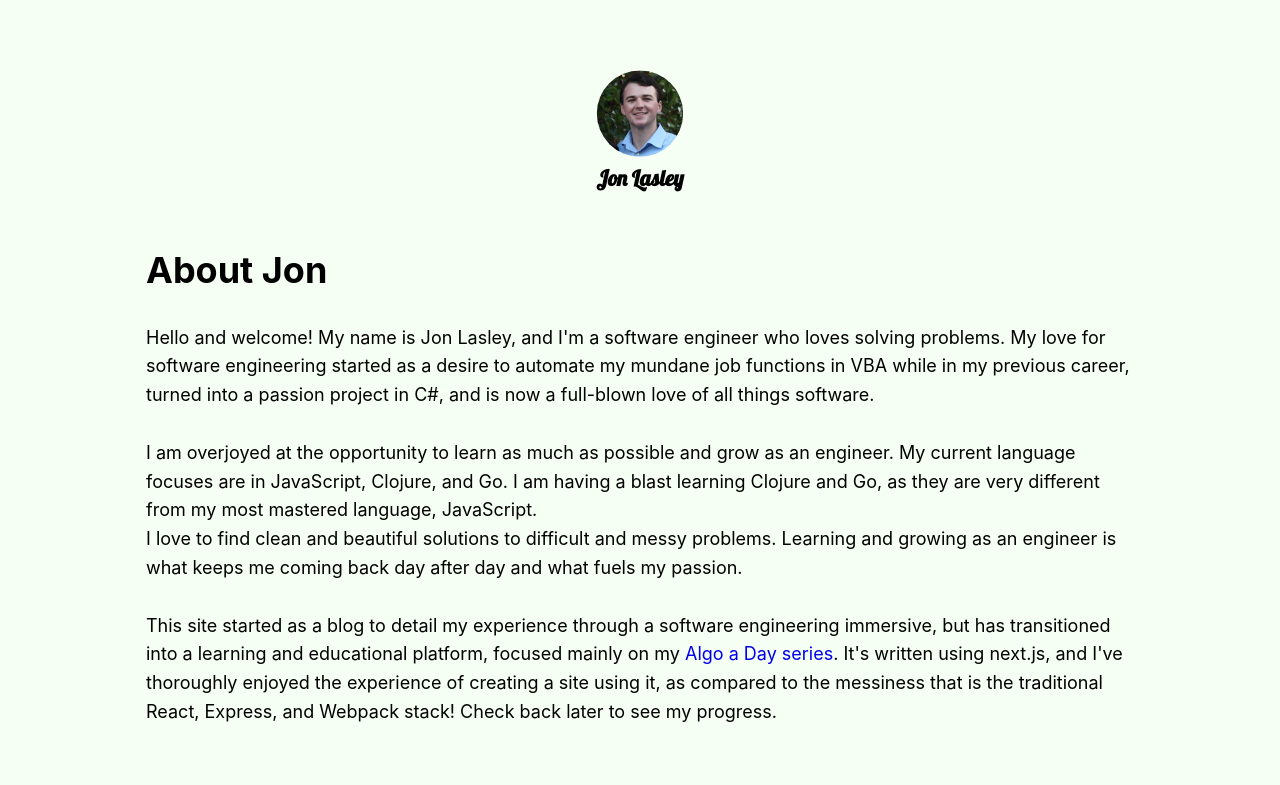
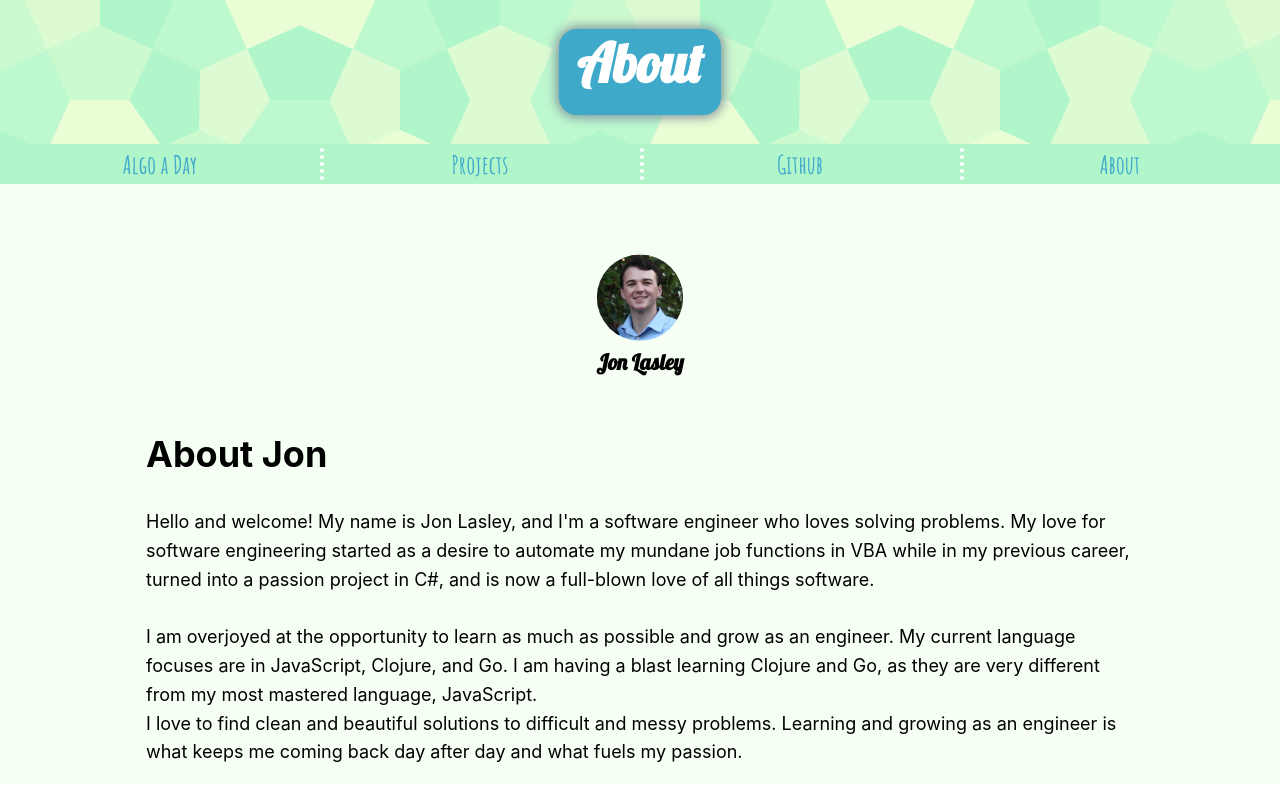
Before and after one commit to jclasley/codingBlog, a Next.js app: page /about in a window 1280 px wide. Shown: the top 785 px of the page. Built offline with nearby package versions, Linux system fonts and the light colour scheme.

Commit message:
Formatting

```diff
--- a/pages/about.js
+++ b/pages/about.js
@@ -1,14 +1,35 @@
 import Head from 'next/head'
 import Link from 'next/link'
 import Layout from '../components/layout'
+import Header from '../components/header'
+import Linkbar from '../components/Linkbar';
 
 export default function About() {
   return (
     <>
-      <Layout>
         <Head>
           <title>About me</title>
         </Head>
+        <Header title="About" />
+        <Linkbar links={[
+          {
+            src: '/algo',
+            name: 'Algo a Day'
+          },
+          {
+            src: '/projects',
+            name: 'Projects'
+          },
+          {
+            src: 'https://www.github.com/jclasley',
+            name: 'Github'
+          },
+          {
+            src: '/about',
+            name: 'About'
+          }
+        ]} />
+        <Layout>
           <h1>
             About Jon
           </h1>
```
Also changed, not shown: pages/projects.js (+22 -1 lines). Lines whose indentation alone changed are shown as unchanged.
